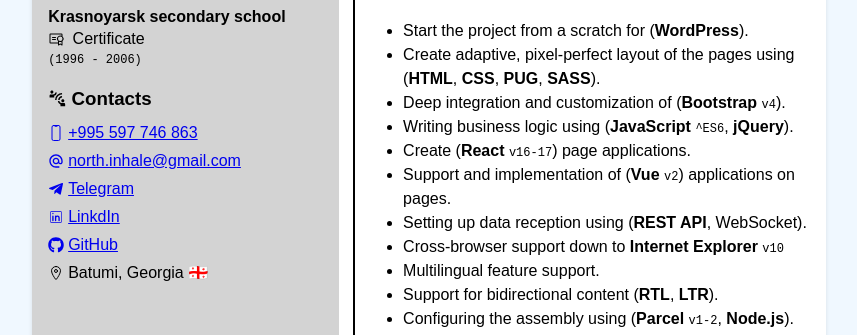
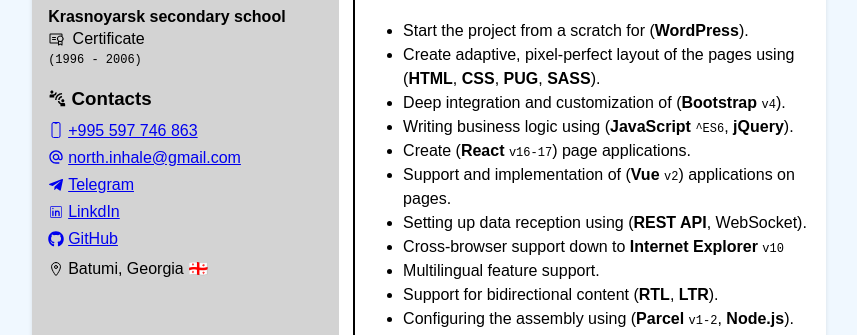
Before and after one commit to Andrew-Dyachenko/cv, a Next.js app: page / in a window 1280 px wide. Shown: the part 820-1155 px from the top of the page, without its empty margins (211-1068 px from the left). Built offline with nearby package versions, Linux system fonts and the light colour scheme; a web font is replaced by a local one.

Commit message:
fix(address): link @print styles
Change the line height for the link, so when the line breaks it looks more consistent. Prohibition of the block flex-wrap to place links and icons on the same line in case of text line break

```diff
--- a/app/components/Address/address.module.scss
+++ b/app/components/Address/address.module.scss
@@ -22,22 +22,26 @@
 		margin: 0;
 		display: flex;
 		flex-direction: column;
-		row-gap: 0.25rem;
+		row-gap: 0.5rem;
 	}
 
 	&__item {
 		display: flex;
 		flex-wrap: wrap;
 		align-items: center;
+		word-wrap: break-word;
+		word-break: break-all;
 
 		&-icon {
+			flex-shrink: 0;
 			margin-inline-end: 0.25em;
 		}
 	}
 
 	&__link {
 		display: flex;
-		flex-wrap: wrap;
+		// flex-wrap: wrap;
 		align-items: center;
+		line-height: 1.2;
 	}
 }
```
